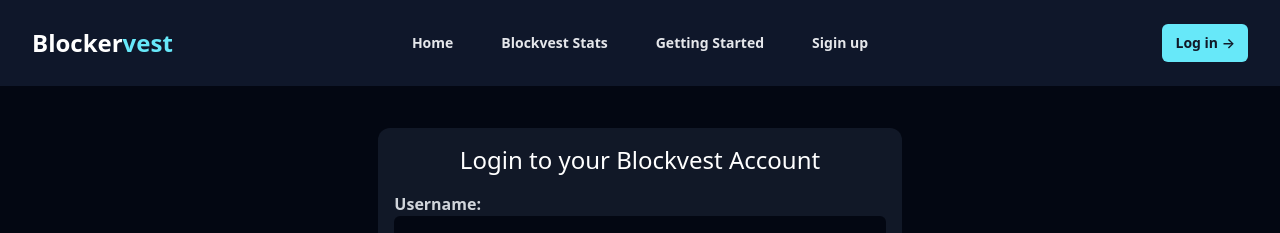
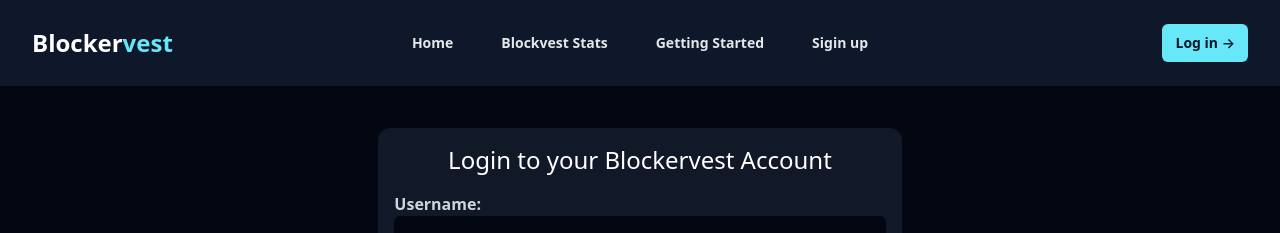
Before and after one commit to Sheriff10/blockvest, a React (Create React App) app: page /auth/signin in a window 1280 px wide. Shown: the top 233 px of the page. Built offline with nearby package versions, Linux system fonts and the light colour scheme.

Commit message:
Update Signin.jsx
Added blockervest to homepage.

```diff
--- a/src/container/Auth/Signin.jsx
+++ b/src/container/Auth/Signin.jsx
@@ -44,7 +44,7 @@
                <div className="col-lg-5 p-3 rounded-xl bg-gray-900 text-white mx-auto  my-auto">
                   <div className="text-heading text-center  mb-3">
                      <span className="text-2xl font-medium">
-                        Login to your Blockvest Account
+                        Login to your Blockervest Account
                      </span>
                   </div>
                   <Formik
```
